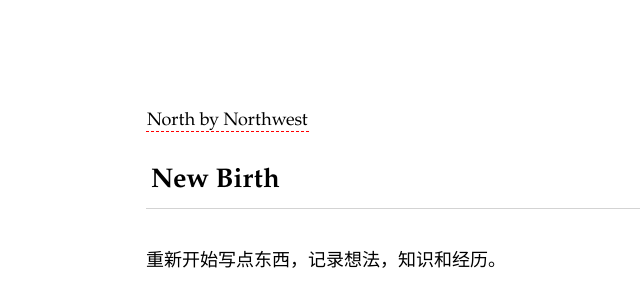
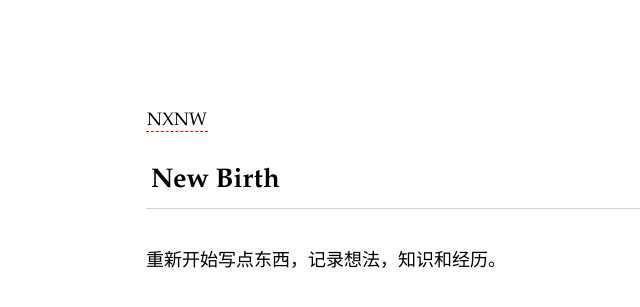
Before and after one commit to doskoi/log, a Jekyll site: the page built from _posts/2013-10-30-new-birth.md, in a window 1280 px wide. Shown: the top 307 px of the page, without its empty margins (174-814 px from the left). Built offline with Jekyll 4.4.1, drawn with Linux system fonts in a browser that asks for light colours.

Commit message:
Update name in config to use abbreviation

```diff
--- a/_config.yml
+++ b/_config.yml
@@ -1,5 +1,5 @@
 baseurl: http://sh3ng.com
-name: North by Northwest
+name: NXNW
 permalink: /log/:year/:month/:day/:title
 date_format: "ordinal"
 subscribe_rss: /atom.xml
```
